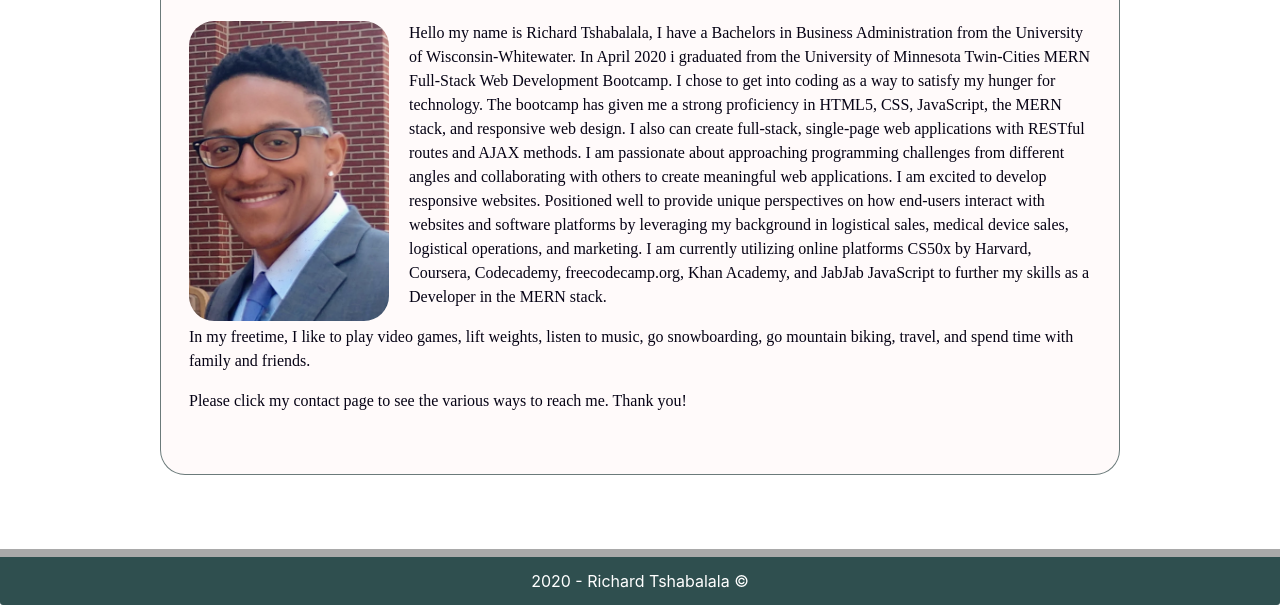
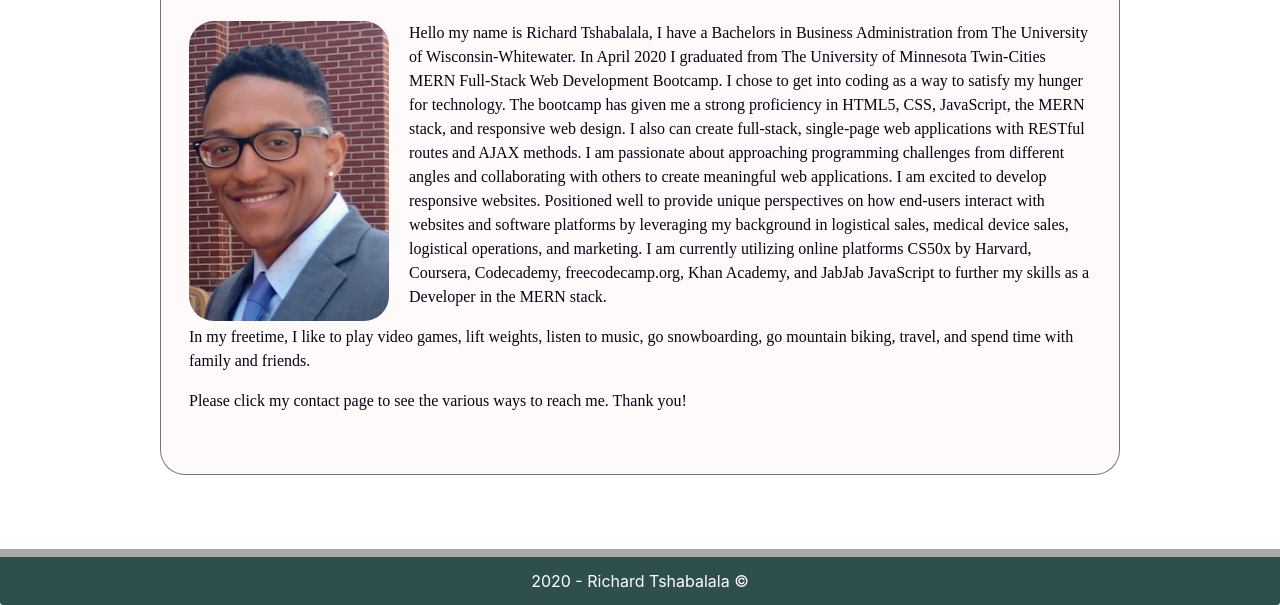
Before and after one commit to Fluent85/responsiveportfolio, a plain HTML site: page bio.html in a window 1280 px wide. Shown: the part 195-800 px from the top of the page. Drawn offline with nearby package versions, Linux system fonts and the light colour scheme.

Commit message:
updated bio

```diff
--- a/bio.html
+++ b/bio.html
@@ -41,7 +41,7 @@
         <div class="row">
             <div class="col-md-12">
                 <img src="assets/images/richard.jpg" class="img-responsive" alt="headshot" id="richard">
-                <p>Hello my name is Richard Tshabalala, I have a Bachelors in Business Administration from the University of Wisconsin-Whitewater.  In April 2020 i graduated from the University of Minnesota Twin-Cities MERN Full-Stack Web Development Bootcamp.
+                <p>Hello my name is Richard Tshabalala, I have a Bachelors in Business Administration from The University of Wisconsin-Whitewater.  In April 2020 I graduated from The University of Minnesota Twin-Cities MERN Full-Stack Web Development Bootcamp.
                     I chose to get into coding as a way to satisfy my hunger for technology.
                     The bootcamp has given me a strong proficiency in HTML5, CSS, JavaScript, the MERN stack, and responsive web design.  I also can create full-stack, single-page web applications with RESTful routes and AJAX methods. I am passionate about approaching programming challenges from different angles and collaborating with others to create meaningful web applications.  I am excited to develop responsive websites.  Positioned well to provide unique perspectives on how end-users interact with websites and software platforms by leveraging my background in logistical sales, medical device sales, logistical operations, and marketing.
                     I am currently utilizing online platforms CS50x by Harvard, Coursera, Codecademy, freecodecamp.org, Khan Academy, and JabJab JavaScript to further my skills as a Developer in the MERN stack.</p>
```
